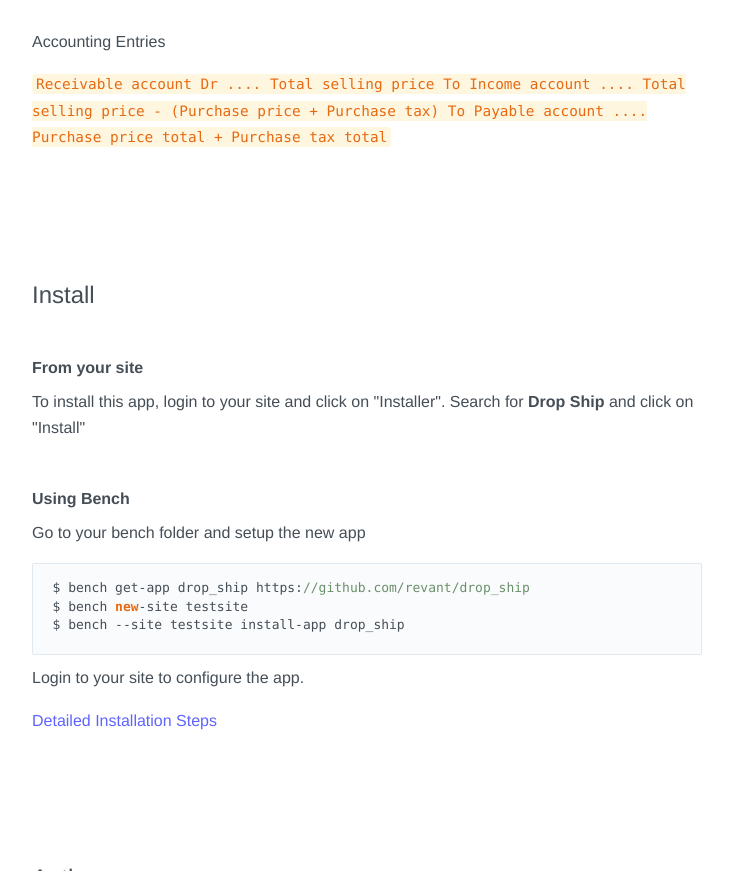
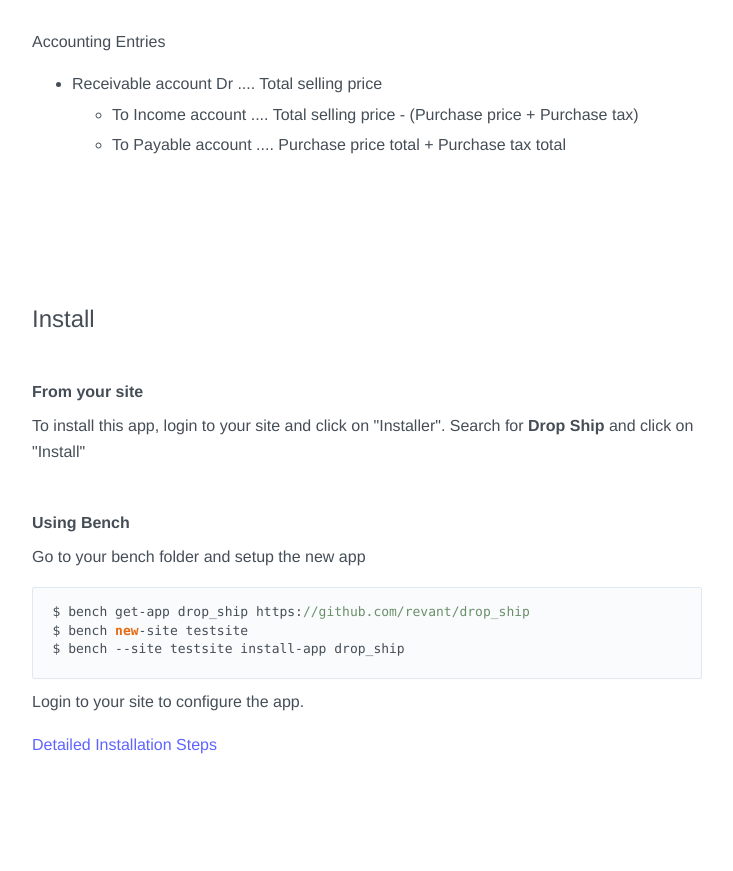
Before and after one commit to revant/drop_ship, a plain HTML site: page index.html in a window 1280 px wide. Shown: the part 899-1770 px from the top of the page, without its empty margins (288-1021 px from the left). Drawn offline with Linux system fonts and the light colour scheme.

Commit message:
Accounting entry improved

```diff
--- a/index.html
+++ b/index.html
@@ -136,11 +136,13 @@
 
 <p>Accounting Entries</p>
 
-<p><code>
-Receivable account Dr .... Total selling price
-    To Income account .... Total selling price - (Purchase price + Purchase tax)
-    To Payable account .... Purchase price total + Purchase tax total
-</code></p>
+<ul>
+<li>Receivable account Dr .... Total selling price
+<ul>
+<li>To Income account .... Total selling price - (Purchase price + Purchase tax)</li>
+<li>To Payable account .... Purchase price total + Purchase tax total</li>
+</ul></li>
+</ul>
 
   </div>
  </div>
```
